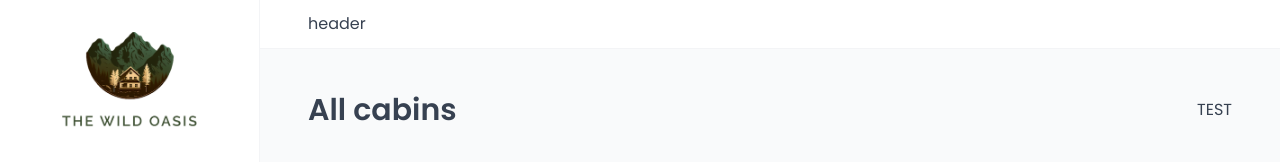
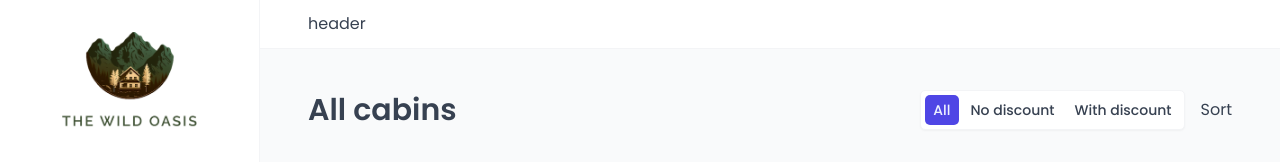
Before and after one commit to EdmondNeziraj/alpine, a React (Create React App) app: page /cabins in a window 1280 px wide. Shown: the top 162 px of the page. Built offline with nearby package versions, Linux system fonts and the light colour scheme; no server answers; the database is empty; a web font is replaced by a local one.

Commit message:
implementedclient-side filtering of cabins

```diff
--- a/src/features/cabins/CabinTable.jsx
+++ b/src/features/cabins/CabinTable.jsx
@@ -4,26 +4,25 @@
 import { useCabins } from "./useCabins";
 import Table from "../../ui/Table";
 import Menus from "../../ui/Menus";
-
-const TableHeader = styled.header`
-  display: grid;
-  grid-template-columns: 0.6fr 1.8fr 2.2fr 1fr 1fr 1fr;
-  column-gap: 2.4rem;
-  align-items: center;
-
-  background-color: var(--color-grey-50);
-  border-bottom: 1px solid var(--color-grey-100);
-  text-transform: uppercase;
-  letter-spacing: 0.4px;
-  font-weight: 600;
-  color: var(--color-grey-600);
-  padding: 1.6rem 2.4rem;
-`;
+import { useSearchParams } from "react-router-dom";
 
 function CabinTable() {
   const { isLoading, cabins } = useCabins();
+  const [searchParams] = useSearchParams();
 
   if (isLoading) return <Spinner />;
+
+  const filterValue = searchParams.get("discount") || "all";
+
+  let filteredCabins;
+
+  if (filterValue === "all") filteredCabins = cabins;
+  if (filterValue === "no-discount") {
+    filteredCabins = cabins.filter((cabin) => cabin.discount === 0);
+  }
+  if (filterValue === "with-discount") {
+    filteredCabins = cabins.filter((cabin) => cabin.discount > 0);
+  }
 
   return (
     <Menus>
@@ -36,7 +35,7 @@
           <div>Discount</div>
         </Table.Header>
         <Table.Body
-          data={cabins}
+          data={filteredCabins}
           render={(cabin) => <CabinRow cabin={cabin} key={cabin.id} />}
         />
       </Table>
--- /dev/null
+++ b/src/features/cabins/CabinTableOperations.jsx
@@ -0,0 +1,27 @@
+import TableOperations from "../../ui/TableOperations";
+import Filter from "../../ui/Filter";
+import SortBy from "../../ui/SortBy";
+
+function CabinTableOperations() {
+    return (
+        <TableOperations>
+            <Filter filterField="discount" options={[
+                { value: "all", label: "All" },
+                { value: "no-discount", label: "No discount" },
+                { value: "with-discount", label: "With discount" }
+            ]} />
+
+            <SortBy oprtion={[
+                { value: "name-asc", label: "Sort by name (A-Z)" },
+                { value: "name-desc", label: "Sort by name (Z-A)" },
+                { value: "regularPrice-asc", label: "Sort by price (low first)" },
+                { value: "regularPrice-desc", label: "Sort by price (high first)" },
+                { value: "maxCapacity-asc", label: "Sort by capacity (low first)" },
+                { value: "maxCapacity-desc", label: "Sort by capacity (high first)" },
+
+            ]} />
+        </TableOperations>
+    )
+}
+
+export default CabinTableOperations;
--- a/src/pages/Cabins.jsx
+++ b/src/pages/Cabins.jsx
@@ -2,13 +2,14 @@
 import Row from "../ui/Row";
 import CabinTable from "../features/cabins/CabinTable";
 import AddCabin from "../features/cabins/AddCabin";
+import CabinTableOperations from "../features/cabins/CabinTableOperations";
 
 function Cabins() {
     return (
         <>
             <Row type="horizontal">
                 <Heading as="h1">All cabins</Heading>
-                <p>TEST</p>
+                <CabinTableOperations />
             </Row>
 
             <Row >
--- a/src/ui/Filter.jsx
+++ b/src/ui/Filter.jsx
@@ -1,3 +1,4 @@
+import { useSearchParams } from "react-router-dom";
 import styled, { css } from "styled-components";
 
 const StyledFilter = styled.div`
@@ -15,8 +16,8 @@
   border: none;
 
   ${(props) =>
-        props.active &&
-        css`
+    props.active &&
+    css`
       background-color: var(--color-brand-600);
       color: var(--color-brand-50);
     `}
@@ -33,3 +34,26 @@
     color: var(--color-brand-50);
   }
 `;
+
+function Filter({ filterField, options }) {
+  const [searchParams, setSearchParams] = useSearchParams();
+  const currentFilter = searchParams.get(filterField) || options.at(0).value;
+
+  function handleClick(value) {
+    searchParams.set(filterField, value);
+    setSearchParams(searchParams);
+  }
+
+  return (
+    <StyledFilter>
+      {options.map((option) => <FilterButton
+        key={option.value}
+        active={option.value === currentFilter}
+        onClick={() => handleClick(option.value)}
+      >{option.label}</FilterButton>)}
+
+    </StyledFilter>
+  )
+}
+
+export default Filter;
--- /dev/null
+++ b/src/ui/SortBy.jsx
@@ -0,0 +1,9 @@
+function SortBy() {
+    return (
+        <div>
+            Sort
+        </div>
+    )
+}
+
+export default SortBy;
```
